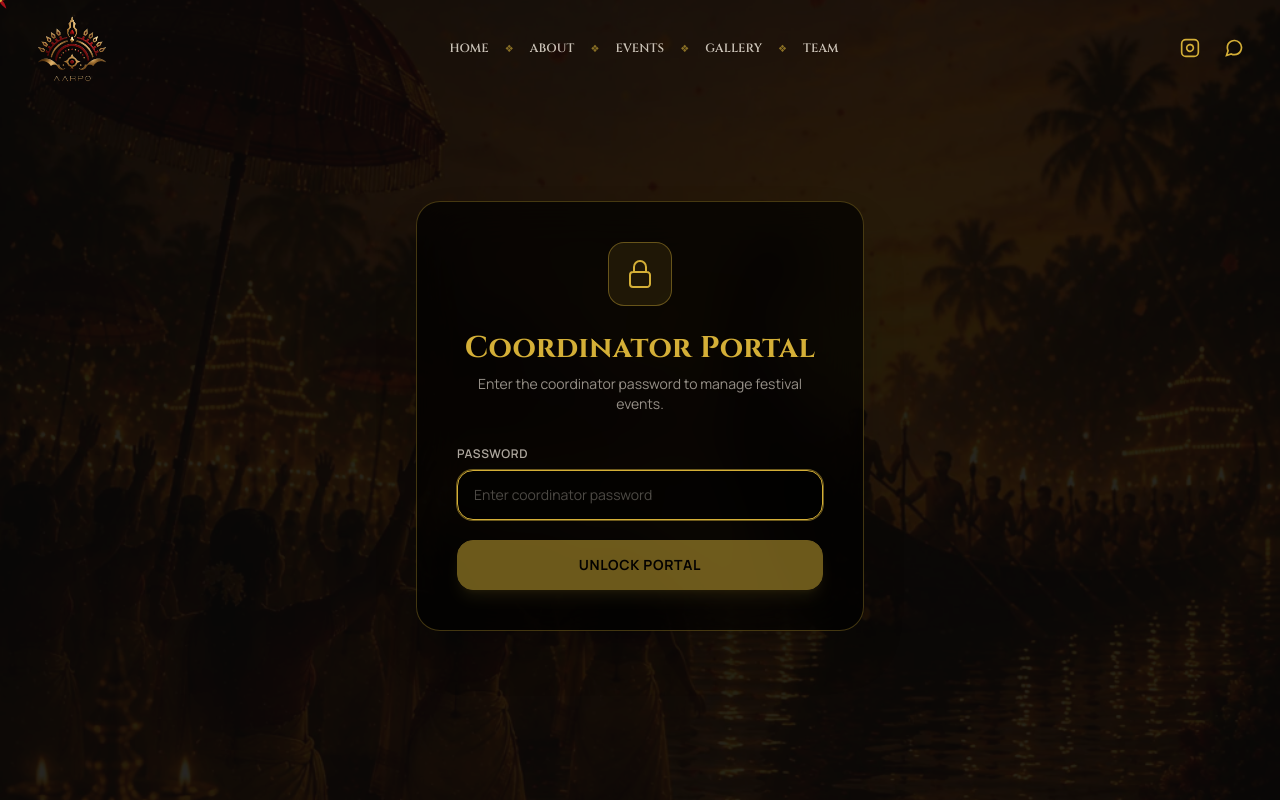
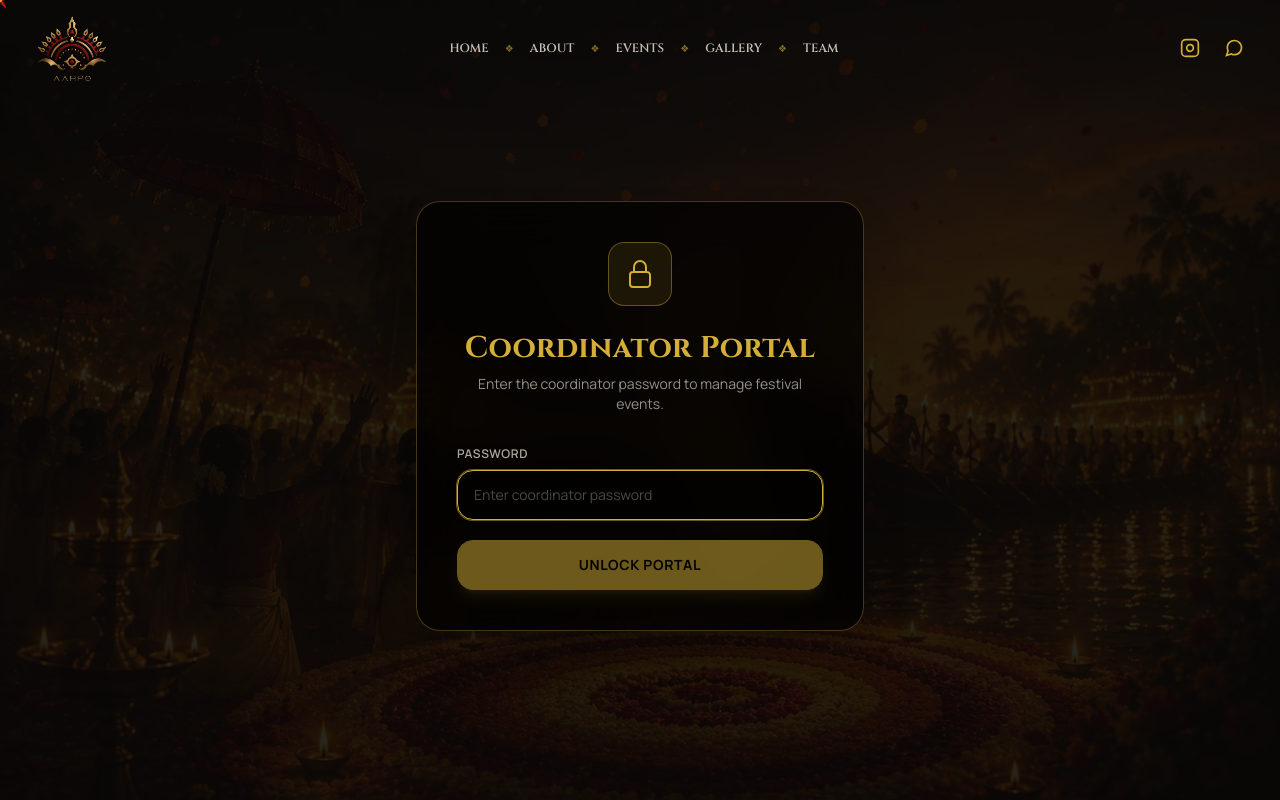
Before and after one commit to nihan-98716/onam-26, a React (Vite) app in the folder frontend/: page /coordinator in a window 1280 px wide. Built offline with nearby package versions, Linux system fonts and the light colour scheme.

Commit message:
Fix web view background zooming by adding responsive rembg.webp background

```diff
--- a/frontend/src/App.jsx
+++ b/frontend/src/App.jsx
@@ -105,7 +105,7 @@ export default function App() {
         {/* Dimmed Static Background Image for Parallax Scroll (outside transition context) */}
         {location.pathname !== "/" && (
           <div
-            className="fixed inset-0 bg-[url('/images/remb_mob.webp')] bg-cover bg-center bg-no-repeat bg-fixed pointer-events-none z-0 opacity-[0.20]"
+            className="fixed inset-0 bg-[url('/images/remb_mob.webp')] md:bg-[url('/images/rembg.webp')] bg-cover bg-center bg-no-repeat bg-fixed pointer-events-none z-0 opacity-[0.20]"
             style={{ filter: "brightness(0.6)" }}
           />
         )}
```
Also changed, not shown: frontend/public/images/rembg.webp (added), 1 other file (tests, documents, lock files or other folders).
